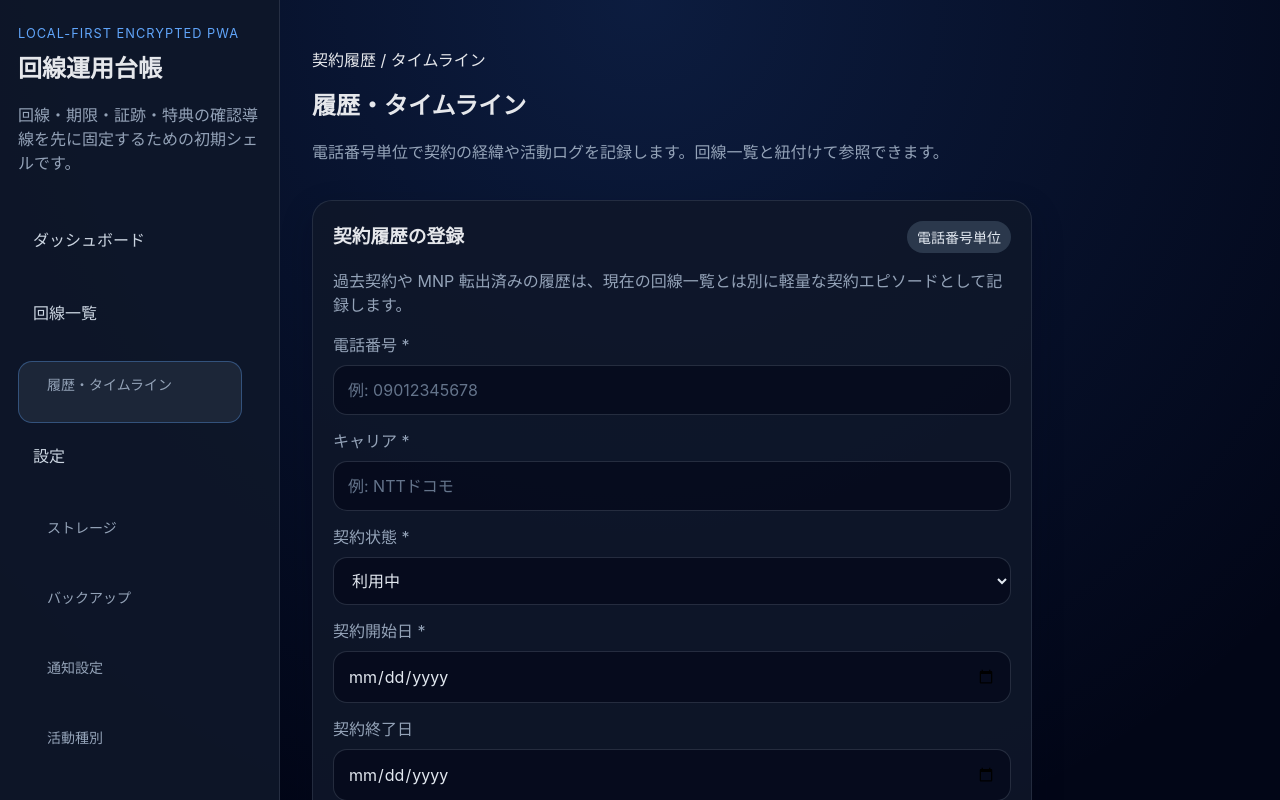
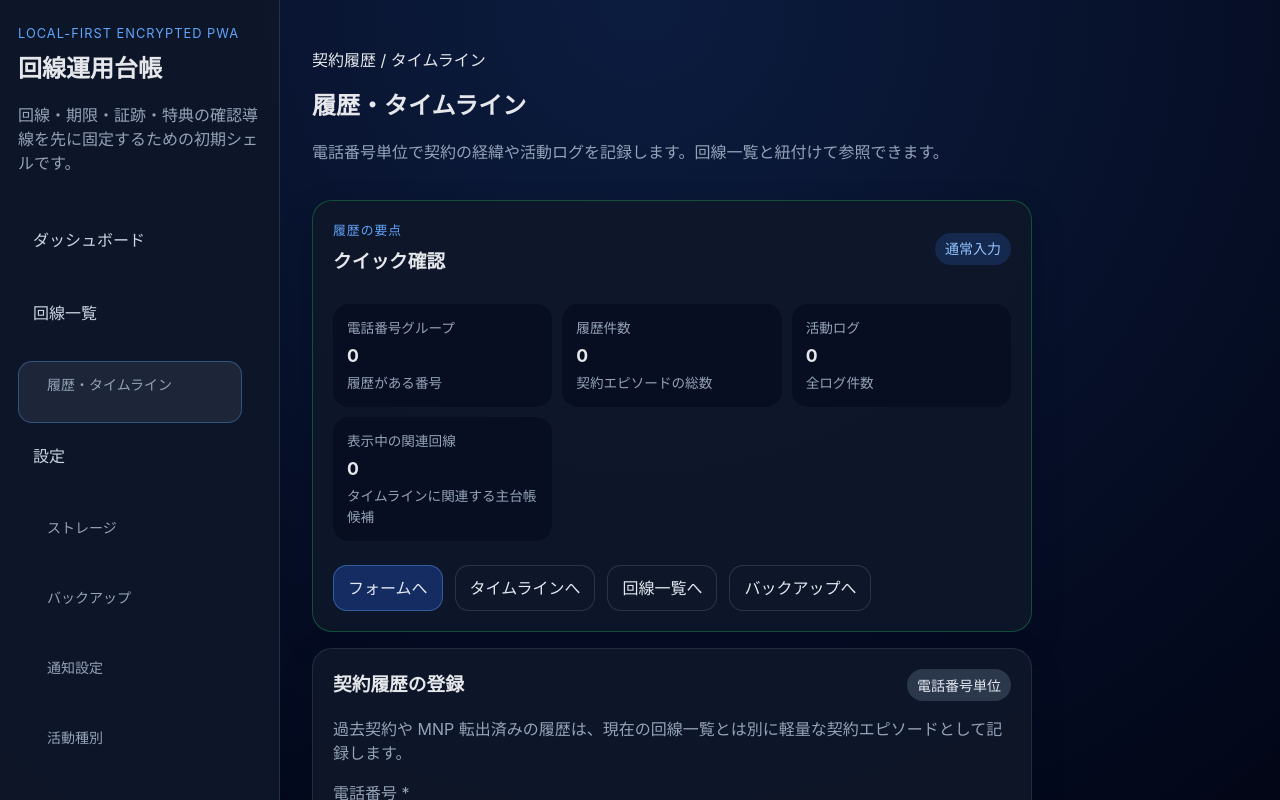
Before and after one commit to Driedsandwich/line-ops-ledger, a React (Vite) app: page /lines/history in a window 1280 px wide. Shown: the top 800 px of the page. Built offline with nearby package versions, Linux system fonts and the light colour scheme.

Commit message:
feat: add history overview quick access

```diff
--- a/src/pages/HistoryPage.tsx
+++ b/src/pages/HistoryPage.tsx
@@ -1306,8 +1306,24 @@ export function HistoryPage(): JSX.Element {
     () => visibleLineHistoryGroups.reduce((sum, group) => sum + group.visibleEntries.length, 0),
     [visibleLineHistoryGroups],
   );
+  const totalHistoryEntries = lineHistoryEntries.length;
+  const totalActivityLogs = useMemo(
+    () => lineHistoryEntries.reduce((sum, entry) => sum + entry.activityLogs.length, 0),
+    [lineHistoryEntries],
+  );
+  const visibleLinkedDraftGroupCount = useMemo(
+    () => visibleLineHistoryGroups.filter((group) => group.relatedDrafts.length > 0).length,
+    [visibleLineHistoryGroups],
+  );
 
   const historySubmitLabel = editingHistoryId ? '履歴を更新する' : '履歴を保存する';
+  const historyOverviewStatus = editingHistoryId
+    ? '履歴編集中'
+    : quickActivityParam
+      ? 'quickActivity 受信'
+      : showRestoredDraftActions
+        ? '下書き復元あり'
+        : '通常入力';
 
   // ---------------------------------------------------------------------------
   // Render
@@ -1324,6 +1340,44 @@ export function HistoryPage(): JSX.Element {
       </header>
 
       <section className="card-grid card-grid--single">
+        <article className="card card--accent history-overview">
+          <div className="card__header">
+            <div>
+              <p className="eyebrow">履歴の要点</p>
+              <h3>クイック確認</h3>
+            </div>
+            <span className="badge badge--info">{historyOverviewStatus}</span>
+          </div>
+          <div className="stats-row history-overview__stats">
+            <div className="stat-box">
+              <span className="muted">電話番号グループ</span>
+              <strong>{lineHistoryGroups.length}</strong>
+              <span className="muted">履歴がある番号</span>
+            </div>
+            <div className="stat-box">
+              <span className="muted">履歴件数</span>
+              <strong>{totalHistoryEntries}</strong>
+              <span className="muted">契約エピソードの総数</span>
+            </div>
+            <div className="stat-box">
+              <span className="muted">活動ログ</span>
+              <strong>{totalActivityLogs}</strong>
+              <span className="muted">全ログ件数</span>
+            </div>
+            <div className="stat-box">
+              <span className="muted">表示中の関連回線</span>
+              <strong>{visibleLinkedDraftGroupCount}</strong>
+              <span className="muted">タイムラインに関連する主台帳候補</span>
+            </div>
+          </div>
+          <div className="button-row button-row--tight history-overview__actions">
+            <a className="button button--primary" href="#history-form">フォームへ</a>
+            <a className="button" href="#history-timeline">タイムラインへ</a>
+            <Link className="button" to="/lines">回線一覧へ</Link>
+            <Link className="button" to="/settings/backup">バックアップへ</Link>
+          </div>
+        </article>
+
         <article className="card" id="history-form">
           <div className="card__header">
             <h3>契約履歴の登録</h3>
@@ -1542,7 +1596,7 @@ export function HistoryPage(): JSX.Element {
       </section>
 
       <section className="card-grid card-grid--single">
-        <article className="card">
+        <article className="card" id="history-timeline">
           <div className="card__header">
             <h3>電話番号単位の履歴タイムライン</h3>
             <span className="badge">{visibleLineHistoryGroups.length}番号 / {totalVisibleTimelineEntries}件</span>
--- a/src/styles.css
+++ b/src/styles.css
@@ -283,6 +283,19 @@ textarea {
   gap: 10px;
 }
 
+.history-overview {
+  display: grid;
+  gap: 16px;
+}
+
+.history-overview__stats {
+  grid-template-columns: repeat(auto-fit, minmax(170px, 1fr));
+}
+
+.history-overview__actions {
+  margin-top: 0;
+}
+
 .stat-box {
   padding: 14px;
   border-radius: 16px;
@@ -293,6 +306,10 @@ textarea {
 
 .stat-box strong {
   font-size: 1.1rem;
+}
+
+.stat-box span.muted {
+  font-size: 0.85rem;
 }
 
 .definition-list {
```
Also changed, not shown: 3 other files (tests, documents, lock files or other folders).
